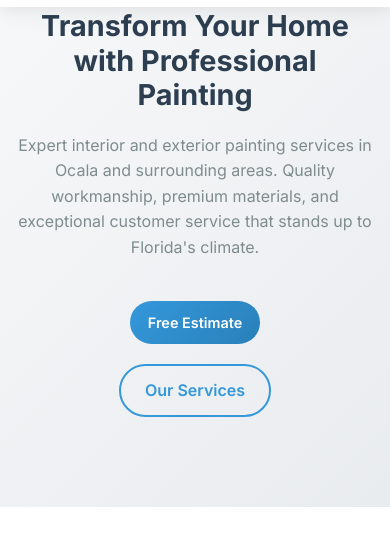
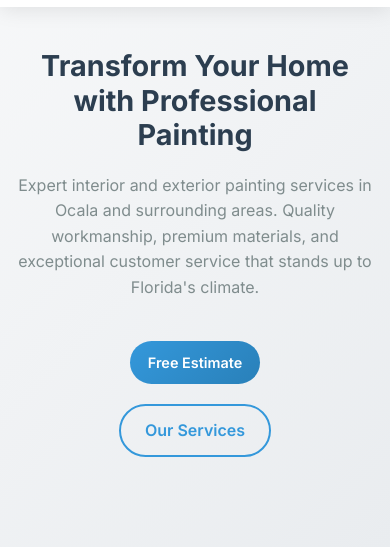
Before and after one commit to adam-lovell/color-tyme-painting-pros, a plain HTML site: page index.html in a window 390 px wide. Shown: the part 131-685 px from the top of the page. Drawn offline with Linux system fonts and the light colour scheme.

Commit message:
Restore base styles and layout for the site

```diff
--- a/styles.css
+++ b/styles.css
@@ -416,7 +416,7 @@ body {
     }
 
     .hero {
-        padding: 160px 0 60px;
+        padding: 200px 0 60px;
     }
 
     .hero-content h2 {
@@ -489,7 +489,7 @@ body {
     }
 
     .hero {
-        padding: 140px 0 50px;
+        padding: 180px 0 50px;
     }
 
     .hero-content h2 {
```
